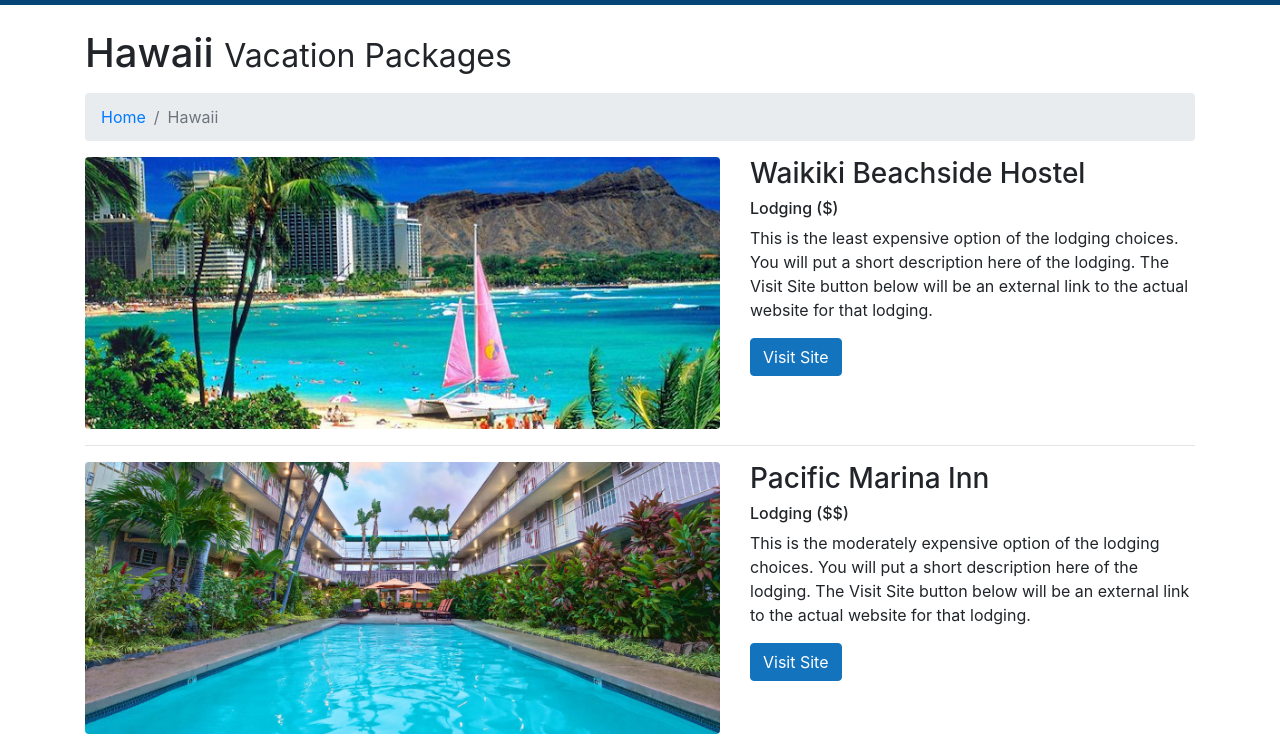
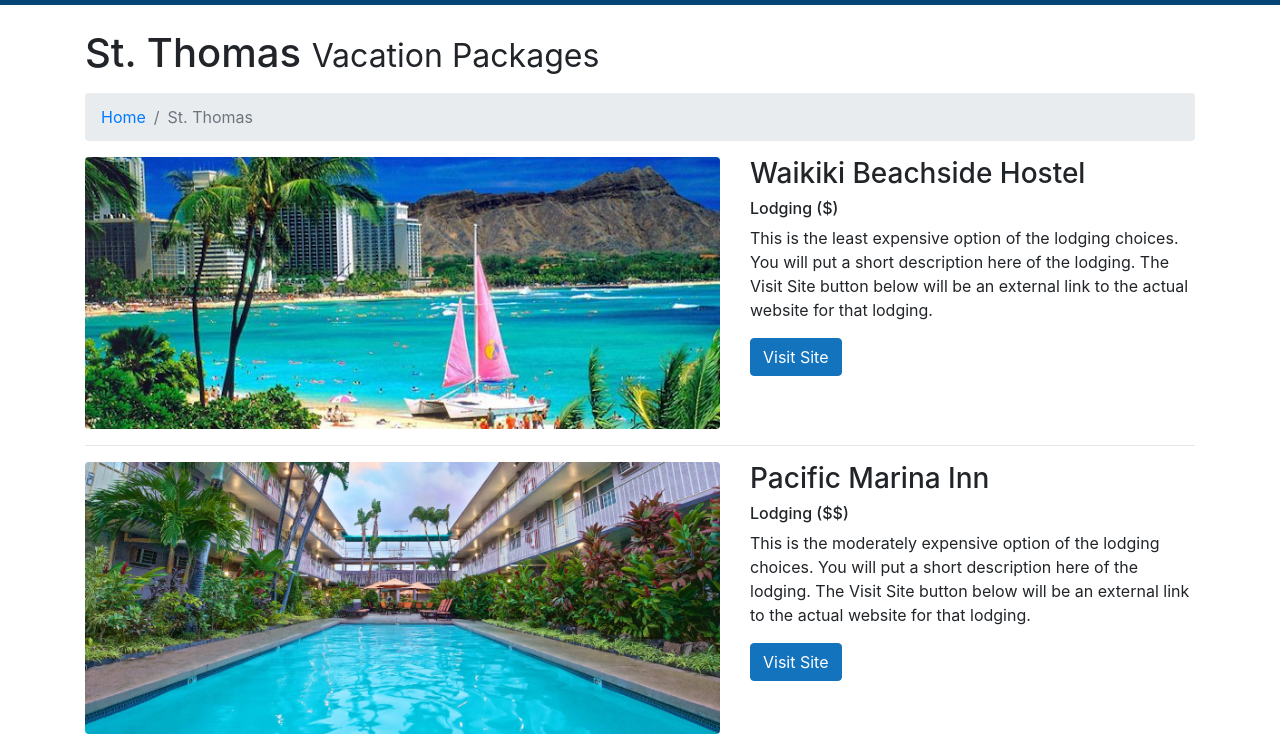
Before and after one commit to knurd-alert/BucsForLife, a website: page startbootstrap-modern-business-gh-pages/portfolio-6-col.html in a window 1280 px wide. Shown: the part 51-799 px from the top of the page. Drawn offline with Linux system fonts and the light colour scheme.

Commit message:
Update portfolio-6-col.html

```diff
--- a/startbootstrap-modern-business-gh-pages/portfolio-6-col.html
+++ b/startbootstrap-modern-business-gh-pages/portfolio-6-col.html
@@ -5,8 +5,8 @@
 
   <meta charset="utf-8">
   <meta name="viewport" content="width=device-width, initial-scale=1, shrink-to-fit=no">
-  <meta name="description" content="Hawaii Destination Page">
-  <meta name="author" content="Chris Gazley">
+  <meta name="description" content="St. Thomas Destination Page">
+  <meta name="author" content="Your Name Here">
 
   <!-----------------Color Palette-------------------->
   <!-- Lightest Blue	#5C9ED0		rgb(92,158,208)	-->
@@ -16,7 +16,7 @@
   <!-- Darkest Blue		#054576		rgb(5,69,118)   -->
   <!-------------------------------------------------->
 
-  <title>Hawaii</title>
+  <title>St. Thomas</title>
 
   <!-- Bootstrap core CSS -->
   <link href="vendor/bootstrap/css/bootstrap.css" rel="stylesheet">
@@ -66,7 +66,7 @@
   <div class="container">
 
     <!-- Page Heading/Breadcrumbs -->
-    <h1 class="mt-4 mb-3">Hawaii
+    <h1 class="mt-4 mb-3">St. Thomas
       <small>Vacation Packages</small>
     </h1>
 
@@ -74,7 +74,7 @@
       <li class="breadcrumb-item">
         <a href="index.html">Home</a>
       </li>
-      <li class="breadcrumb-item active">Hawaii</li>
+      <li class="breadcrumb-item active">St. Thomas</li>
     </ol>
 
     <!-- Project One -->
```
